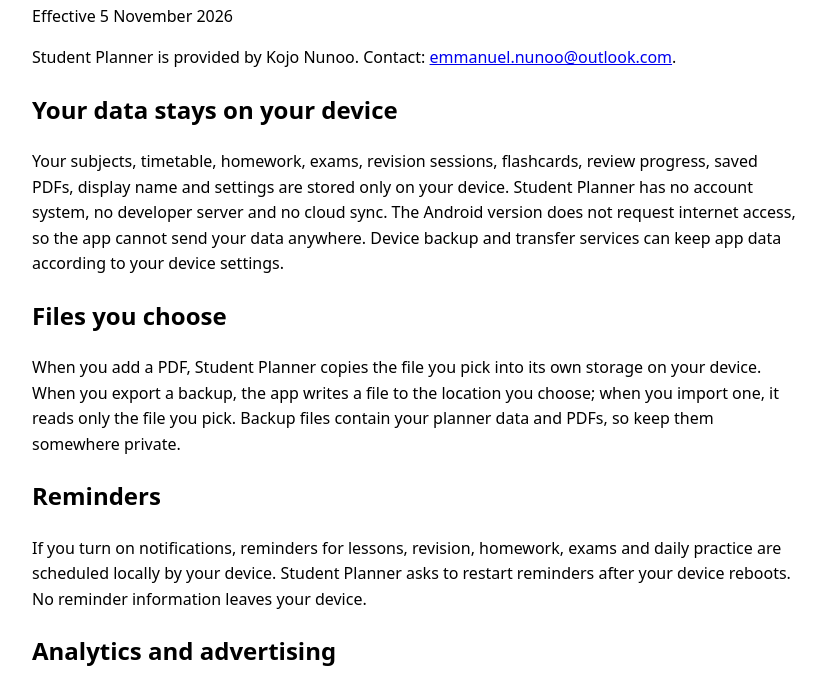
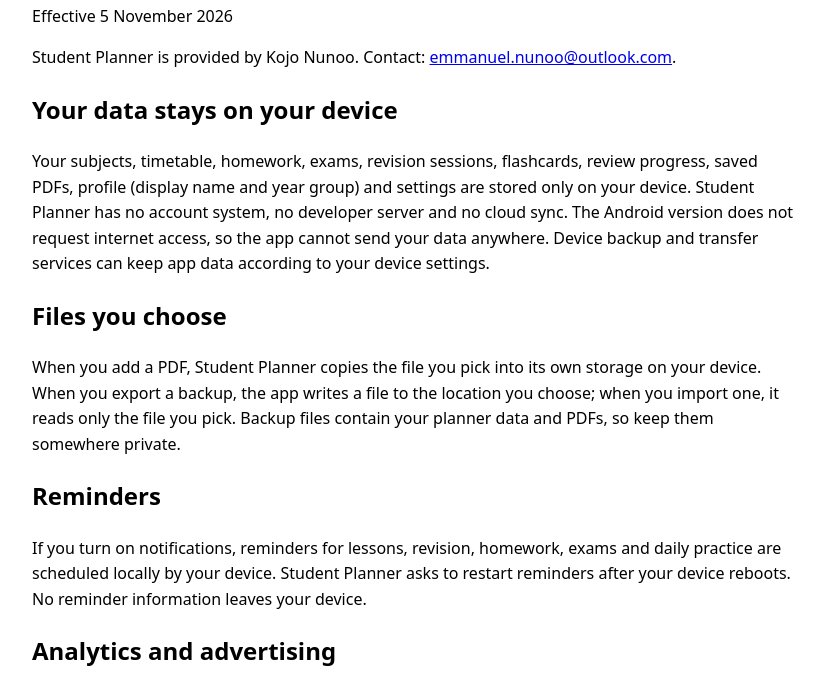
Before and after one commit to kojonunoo/student-planner, a plain HTML site: page privacy-policy.html in a window 1280 px wide. Shown: the part 101-789 px from the top of the page, without its empty margins (224-1050 px from the left). Drawn offline with Linux system fonts and the light colour scheme.

Commit message:
Mention stored year group in privacy policy
Co-Authored-By: Claude Opus 5.5 <noreply@anthropic.com>

```diff
--- a/privacy-policy.html
+++ b/privacy-policy.html
@@ -4,7 +4,7 @@
 <main style="max-width:48rem;margin:2rem auto;padding:0 1rem;font:1rem/1.6 system-ui,sans-serif">
 <h1>Student Planner Privacy Policy</h1><p>Effective 5 November 2026</p>
 <p>Student Planner is provided by Kojo Nunoo. Contact: <a href="mailto:emmanuel.nunoo@outlook.com">emmanuel.nunoo@outlook.com</a>.</p>
-<h2>Your data stays on your device</h2><p>Your subjects, timetable, homework, exams, revision sessions, flashcards, review progress, saved PDFs, display name and settings are stored only on your device. Student Planner has no account system, no developer server and no cloud sync. The Android version does not request internet access, so the app cannot send your data anywhere. Device backup and transfer services can keep app data according to your device settings.</p>
+<h2>Your data stays on your device</h2><p>Your subjects, timetable, homework, exams, revision sessions, flashcards, review progress, saved PDFs, profile (display name and year group) and settings are stored only on your device. Student Planner has no account system, no developer server and no cloud sync. The Android version does not request internet access, so the app cannot send your data anywhere. Device backup and transfer services can keep app data according to your device settings.</p>
 <h2>Files you choose</h2><p>When you add a PDF, Student Planner copies the file you pick into its own storage on your device. When you export a backup, the app writes a file to the location you choose; when you import one, it reads only the file you pick. Backup files contain your planner data and PDFs, so keep them somewhere private.</p>
 <h2>Reminders</h2><p>If you turn on notifications, reminders for lessons, revision, homework, exams and daily practice are scheduled locally by your device. Student Planner asks to restart reminders after your device reboots. No reminder information leaves your device.</p>
 <h2>Analytics and advertising</h2><p>Student Planner contains no analytics, crash-reporting or advertising SDKs and does not sell or share your data.</p>
```
